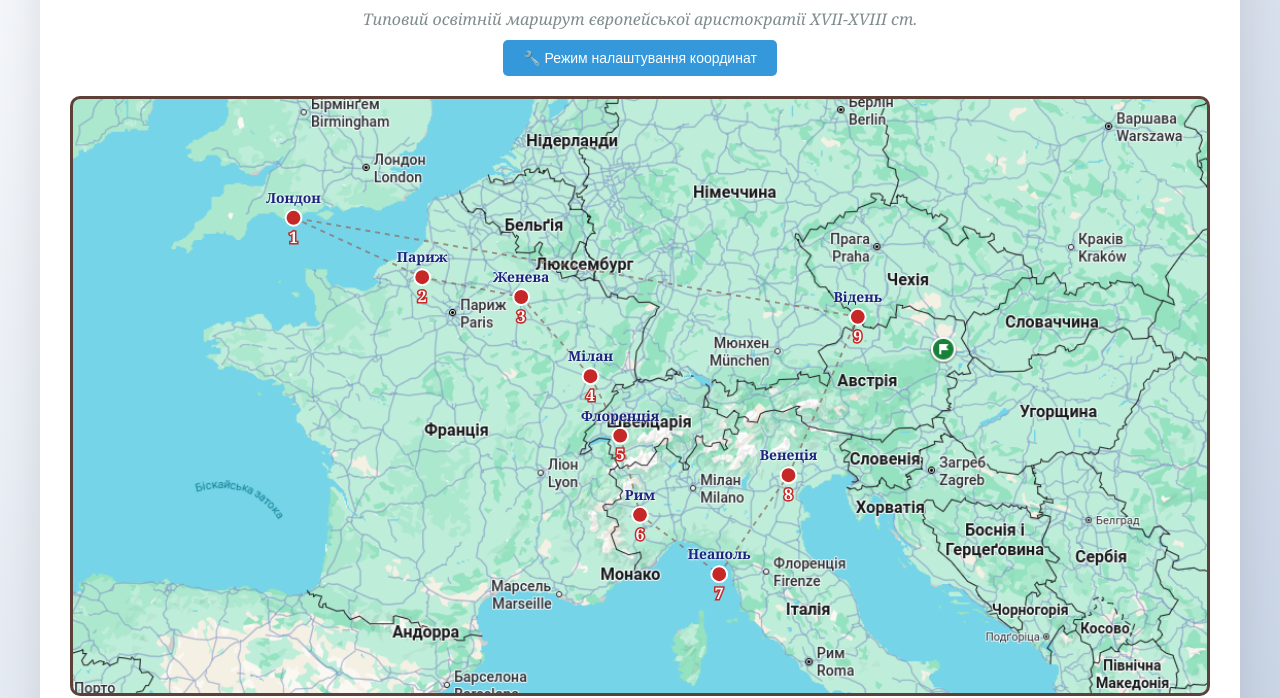
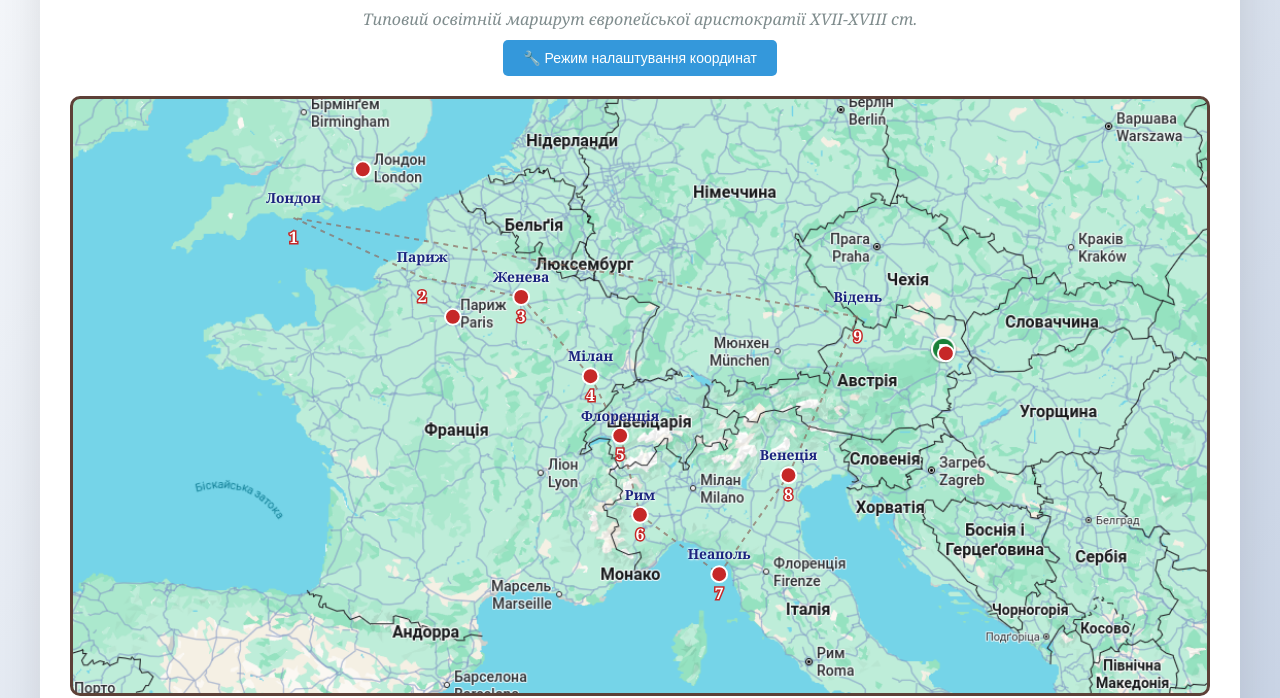
Before and after one commit to olbuturlym-dot/grand-tour-map, a plain HTML site: page index.html in a window 1280 px wide. Shown: the part 107-805 px from the top of the page. Drawn offline with Linux system fonts and the light colour scheme.

Commit message:
Update index.html

```diff
--- a/index.html
+++ b/index.html
@@ -224,13 +224,13 @@
 
                 <!-- Міста -->
                 <g class="city" data-city="london">
-                    <circle class="city-dot" cx="150" cy="120" r="8" />
+                    <circle class="city-dot" cx="220" cy="71" r="8" />
                     <text class="city-label" x="150" y="105" text-anchor="middle">Лондон</text>
                     <text class="route-number" x="150" y="145" text-anchor="middle">1</text>
                 </g>
 
                 <g class="city" data-city="paris">
-                    <circle class="city-dot" cx="280" cy="180" r="8" />
+                  <circle class="city-dot" cx="311" cy="220" r="8" />
                     <text class="city-label" x="280" y="165" text-anchor="middle">Париж</text>
                     <text class="route-number" x="280" y="205" text-anchor="middle">2</text>
                 </g>
@@ -272,7 +272,7 @@
                 </g>
 
                 <g class="city" data-city="vienna">
-                    <circle class="city-dot" cx="720" cy="220" r="8" />
+                    <circle class="city-dot" cx="809" cy="257" r="8" />
                     <text class="city-label" x="720" y="205" text-anchor="middle">Відень</text>
                     <text class="route-number" x="720" y="245" text-anchor="middle">9</text>
                 </g>
```
